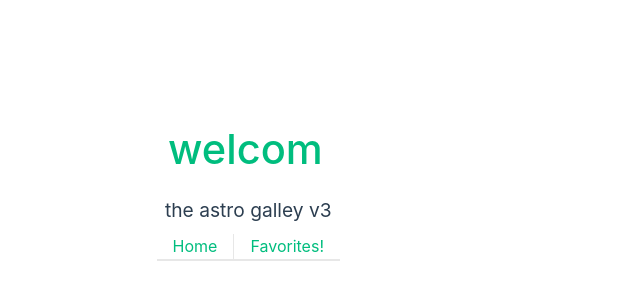
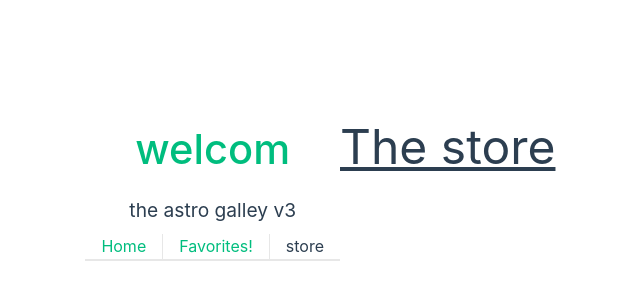
Before and after one commit to staten-island-tech/vue-reactivity-AlexanderDong09, a Vue app in the folder app/: page /store in a window 1280 px wide. Shown: the part 208-508 px from the top of the page, without its empty margins (300-940 px from the left). Built offline with nearby package versions, Linux system fonts and the light colour scheme.

Commit message:
AAAAAAAAAAAAAAAAAAAAAAAAAAAAAAAAAAAAAAAAAA

```diff
--- a/app/src/App.vue
+++ b/app/src/App.vue
@@ -7,10 +7,10 @@ import HelloWorld from './components/HelloWorld.vue'
   <header>
     <div class="wrapper">
       <HelloWorld msg="welcom" />
-
       <nav>
         <RouterLink to="/">Home</RouterLink>
         <RouterLink to="/favorites">Favorites!</RouterLink>
+        <RouterLink to="/store">store</RouterLink>
       </nav>
     </div>
   </header>
@@ -30,7 +30,7 @@ header {
 
 .wrapper {
   display: flex;
-  flex-direction: column;
+  flex-direction: column; /* Always vertical */
   align-items: center;
   text-align: center;
 }
@@ -61,33 +61,6 @@ nav a:first-of-type {
 }
 
 main {
-  padding-top: 80px;
+  padding-top: 80.1px;
 }
-
-/* @media (min-width: 1024px) {
-  header {
-    display: flex;
-    place-items: center;
-    padding-right: calc(var(--section-gap) / 2);
-  }
-
-  .logo {
-    margin: 0 2rem 0 0;
-  }
-
-  header .wrapper {
-    display: flex;
-    place-items: flex-start;
-    flex-wrap: wrap;
-  }
-
-  nav {
-    text-align: left;
-    margin-left: -1rem;
-    font-size: 1rem;
-
-    padding: 1rem 0;
-    margin-top: 1rem;
-  }
-} */
 </style>
--- /dev/null
+++ b/app/src/arrays/FavoritedItems.vue
@@ -0,0 +1 @@
+import { reactive } from 'vue'
--- a/app/src/components/HelloWorld.vue
+++ b/app/src/components/HelloWorld.vue
@@ -30,11 +30,4 @@ h3 {
 .greetings h3 {
   text-align: center;
 }
-
-@media (min-width: 1024px) {
-  .greetings h1,
-  .greetings h3 {
-    text-align: left;
-  }
-}
 </style>
--- a/app/src/router/index.js
+++ b/app/src/router/index.js
@@ -17,6 +17,11 @@ const router = createRouter({
       // which is lazy-loaded when the route is visited.
       component: () => import('../views/FavoritedItems.vue'),
     },
+    {
+      path: '/store',
+      name: 'store',
+      component: () => import('../views/StoreView.vue'),
+    },
   ],
 })
 
--- a/app/src/views/FavoritedItems.vue
+++ b/app/src/views/FavoritedItems.vue
@@ -5,12 +5,4 @@
   </div>
 </template>
 
-<style>
-@media (min-width: 1024px) {
-  .about {
-    min-height: 100vh;
-    display: flex;
-    align-items: center;
-  }
-}
-</style>
+<style></style>
--- a/app/src/views/HomeView.vue
+++ b/app/src/views/HomeView.vue
@@ -1,25 +1,10 @@
 <script setup>
-import AstronomyItems from '../components/AstronomyItems.vue'
+import AstronomyItems from '../arrays/AstronomyItems.vue'
 </script>
 
 <template>
   <main>
     <h1 class="text-5xl font-bold underline text-blue-600">Hello world!</h1>
-    <div class="card bg-base-100 w-96 shadow-xl">
-      <figure>
-        <img
-          src="https://img.daisyui.com/images/stock/photo-1606107557195-0e29a4b5b4aa.webp"
-          alt="Shoes"
-        />
-      </figure>
-      <div class="card-body">
-        <h2 class="card-title">Shoes!</h2>
-        <p>If a dog chews shoes whose shoes does he choose?</p>
-        <div class="card-actions justify-end">
-          <button class="btn btn-primary">Buy Now</button>
-        </div>
-      </div>
-    </div>
     <AstronomyItems />
   </main>
 </template>
--- /dev/null
+++ b/app/src/views/StoreView.vue
@@ -0,0 +1,7 @@
+<template>
+  <div class="about">
+    <h1 class="text-5xl font-bold underline pb-5">The store</h1>
+  </div>
+</template>
+
+<style></style>
```
Also changed, not shown: app/src/arrays/AstronomyItems.vue (renamed from app/src/components/AstronomyItems.vue).
